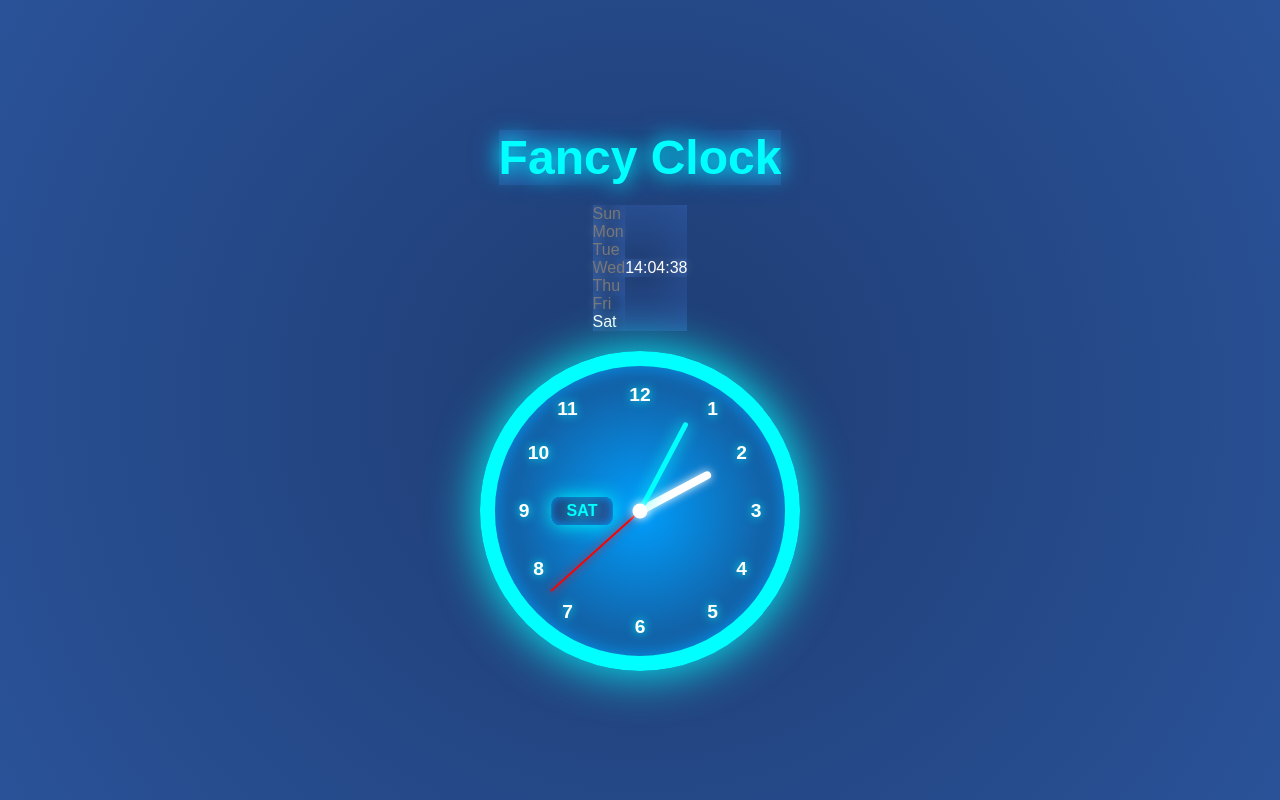
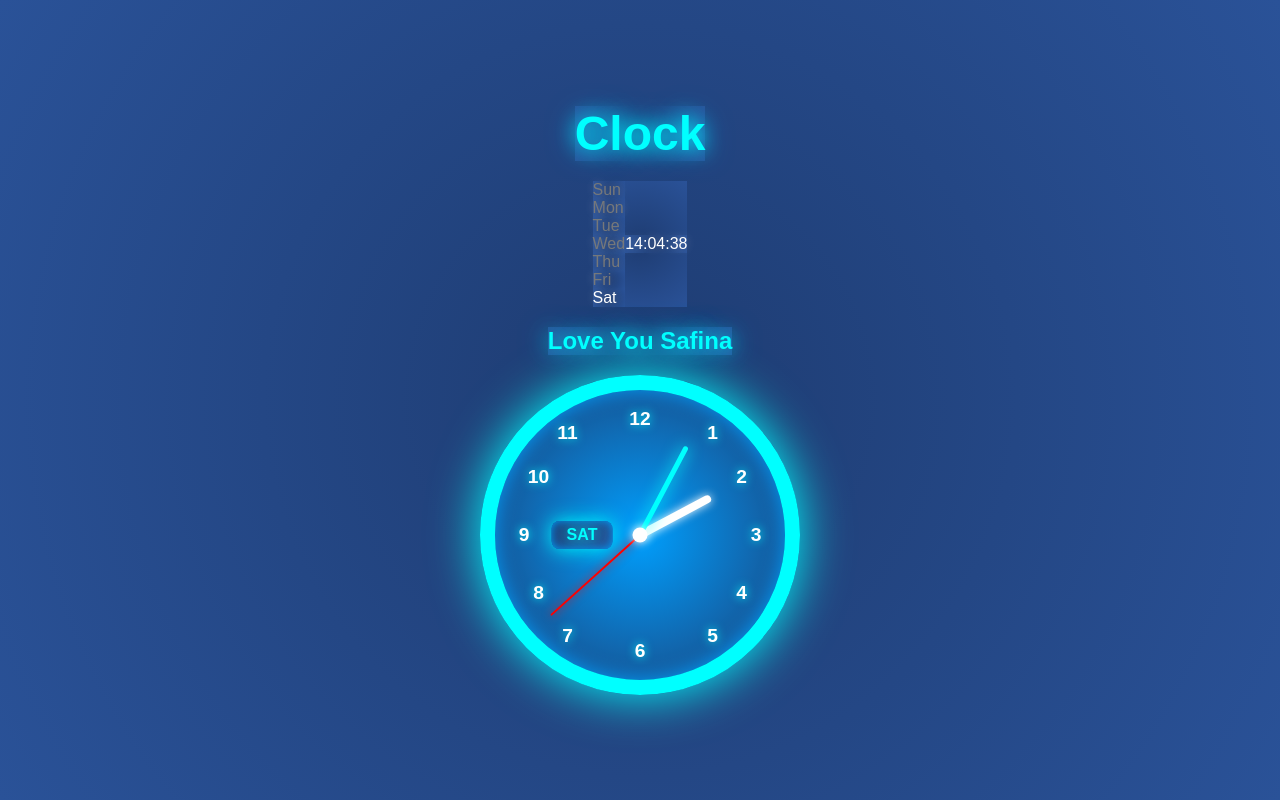
Before and after one commit to SkAfzal-04/Clock, a plain HTML site: page index.html in a window 1280 px wide. Drawn offline with Linux system fonts and the light colour scheme.

Commit message:
first commit

```diff
--- a/index.html
+++ b/index.html
@@ -4,10 +4,10 @@
     <meta charset="UTF-8">
     <meta name="viewport" content="width=device-width, initial-scale=1.0">
     <link rel="stylesheet" href="styles.css">
-    <title>Fancy Clock</title>
+    <title>Clock</title>
 </head>
 <body>
-    <h1>Fancy Clock</h1>
+    <h1>Clock</h1>
 
     <!-- Digital Clock Section -->
     <section>
@@ -22,6 +22,7 @@
         </div>
         <div class="time" id="time">12:00:00</div>
     </section>
+    <h6>Love You Safina</h6>
 
     <!-- Analog Clock Section -->
     <div class="analog-clock">
--- a/styles.css
+++ b/styles.css
@@ -22,6 +22,13 @@ body {
 h1 {
     text-align: center;
     font-size: 3rem;
+    margin-bottom: 20px;
+    color: #00ffff;
+    text-shadow: 0px 0px 20px #00ffff, 0px 0px 30px #009ffd;
+}
+h6{
+    text-align: center;
+    font-size: 1.5rem;
     margin-bottom: 20px;
     color: #00ffff;
     text-shadow: 0px 0px 20px #00ffff, 0px 0px 30px #009ffd;
```
